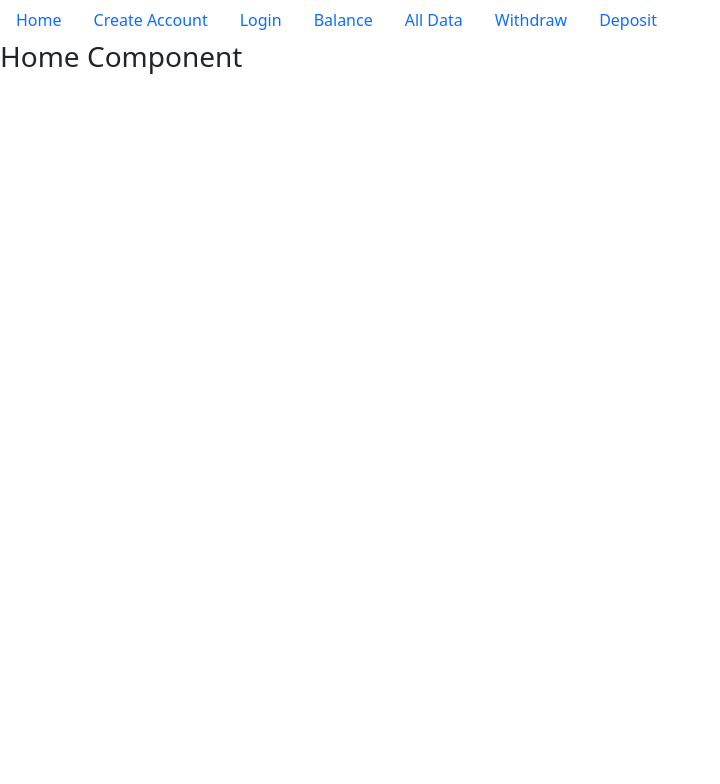
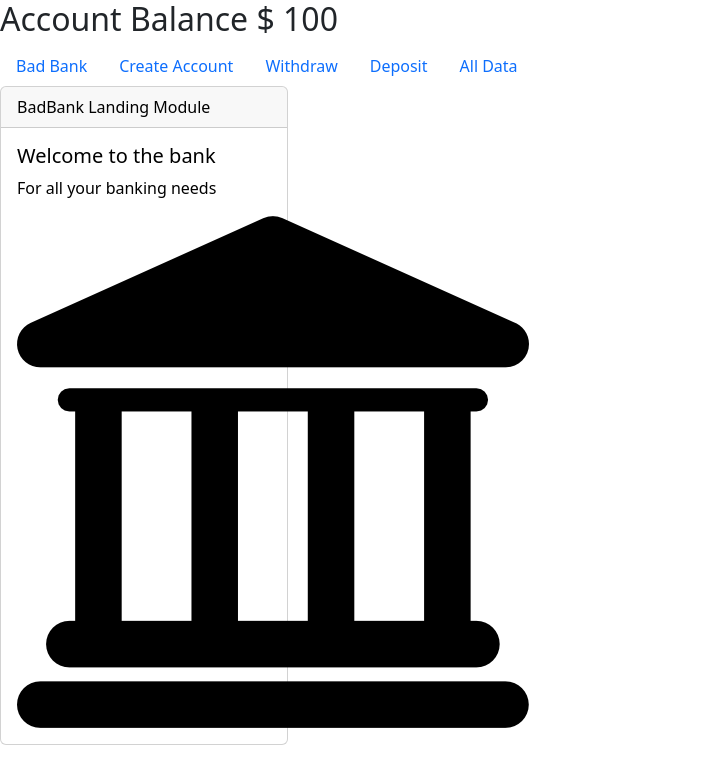
Before and after one commit to Mitsananikone/badbank, a React (Create React App) app: page / in a window 1280 px wide. Shown: the top 784 px of the page, without its empty margins (0-720 px from the left). Built offline with nearby package versions, Linux system fonts and the light colour scheme.

Commit message:
Home and Create_Account components working

```diff
--- a/package.json
+++ b/package.json
@@ -7,6 +7,7 @@
     "@testing-library/jest-dom": "^5.16.5",
     "@testing-library/react": "^13.4.0",
     "@testing-library/user-event": "^13.5.0",
+    "formik": "^2.2.9",
     "npm": "^8.19.2",
     "react": "^18.2.0",
     "react-bootstrap": "^2.5.0",
--- a/src/App.js
+++ b/src/App.js
@@ -10,36 +10,37 @@ import CreateAccount from "./Components/create_account/create_account.js";
 import Login from "./Components/login/login.js";
 import Balance from "./Components/balance/balance.js";
 import AllData from "./Components/all_data/all_data.js";
-import Withdraw from "./Components/withdraw/withdraw.js";
-import Deposit from "./Components/deposit/deposit.js";
+import ATMWithdraw from "./Components/withdraw/withdraw.js";
+import ATMDeposit from "./Components/deposit/deposit.js";
 import NavBar from "./Components/navbar/navbar.js";
+import {UserContext} from '../src/context.js';
+import Account from "./Components/account/account.js";
 
-
-const UserContext = React.createContext("null");
   function App() {
     console.log("App Loaded")
     return (
       <>
       <BrowserRouter>
-            <div>
-
+      <Account/>
+      <UserContext.Provider >
             <NavBar/>
-                <Routes>
+                <Routes className="container">
                   <Route path="/" exact element={<Home/>} />
                   <Route path="/Components/create_account/"  element={<CreateAccount/>} />
                   <Route path="/Components/login/" element={<Login/>} />
                   <Route path="/Components/balance/" element={<Balance/>} />
                   <Route path="/Components/all_data/" element={<AllData/>} />
-                  <Route path="/Components/withdraw/" element={<Withdraw/>} />
-                  <Route path="/Components/deposit/" element={<Deposit/>} />
+                  <Route path="/Components/withdraw/" element={<ATMWithdraw/>} />
+                  <Route path="/Components/deposit/" element={<ATMDeposit/>} />
 
                 </Routes>
-            </div>
 
+                </UserContext.Provider>
       </BrowserRouter>
     </>
     );
   };
 
+
 export default App;
 export {UserContext};
--- /dev/null
+++ b/src/Components/account/account.js
@@ -0,0 +1,64 @@
+import React from 'react';
+import ATMWithdraw from '../withdraw/withdraw.js';
+import ATMDeposit from '../deposit/deposit.js';
+
+
+  const Account = () => {
+    // let deposit = 0; // state of this transaction
+    const [deposit, setDeposit] = React.useState(0);
+    const [withdraw, setWithdraw] = React.useState(0);
+    const [balance, setBalance] = React.useState(100);
+    const [isDeposit, setIsDeposit] = React.useState(false);
+    const [isWithdraw, setIsWithdraw] = React.useState(false);
+     const [atmMode, setAtmMode] = React.useState('');
+    const [validTransaction, setValidTransaction] = React.useState(false);
+
+    let status = `Account Balance $ ${balance} `;
+    const handleChange = (event) => {
+      console.log(Number(event.target.value));
+      if (Number(event.target.value) <= 0) {
+        return setValidTransaction(false);
+      }
+      if (Number(event.target.value) > balance) {
+        setValidTransaction(false);
+      } else {
+        setValidTransaction(true);
+      }
+      setDeposit(Number(event.target.value));
+    };
+    const handleSubmit = (event) => {
+      let newTotal = isDeposit ? balance + deposit : balance - deposit;
+      setBalance(newTotal);
+      setValidTransaction(false);
+      event.preventDefault();
+    };
+
+    const handleModeSelect = (event) => {
+      console.log(event.target.value);
+      setAtmMode(event.target.value);
+      setValidTransaction(false);
+      if (event.target.value === 'Deposit') {
+        setIsDeposit(true);
+      } else {
+        setIsDeposit(false);
+      }
+    };
+
+    return (
+      <form onSubmit={handleSubmit}>
+        <>
+          <h2 id="total">{status}</h2>
+
+          {atmMode && (
+            <ATMDeposit
+              onChange={handleChange}
+              isDeposit={isDeposit}
+              isValid={validTransaction}
+            ></ATMDeposit>
+          )}
+        </>
+      </form>
+    );
+  };
+  // ========================================
+  export default Account;
--- a/src/Components/all_data/all_data.js
+++ b/src/Components/all_data/all_data.js
@@ -1,5 +1,5 @@
 import React from "react";
-import {UserContext} from '../../App.js';
+import {UserContext} from '../../context.js';
 
 function AllData() {
 
--- a/src/Components/create_account/create_account.js
+++ b/src/Components/create_account/create_account.js
@@ -1,16 +1,68 @@
 import React from "react";
-import {UserContext} from '../../App.js';
+import Card from '../../context';
+import UserContext from '../../context';
+
 
 function CreateAccount() {
-    const ctx = React.useContext(UserContext);
-    console.log("CreateAccount Loaded");
 
-    return (
-        <div>
-            <h3>Create Account Component</h3>
-            {JSON.stringify(ctx.users)}
-        </div>
-    )
+  console.log("Create Account Loaded")
+
+  const [show, setShow]       = React.useState(true);
+  const [status, setStatus]       = React.useState('');
+  const [name, setName]       = React.useState('');
+  const [email, setEmail]       = React.useState('');
+  const [password, setPassword]       = React.useState('');
+  // const ctx = React.useContext(UserContext);
+
+  function handleCreate() {
+    console.log(name, email, password);
+    if (!validate(name, 'name'))  return;
+    if (!validate(email, 'email'))  return;
+    if (!validate(password, 'password'))  return;
+    // ctx.users.push({name, email, password, balance:100});
+    setShow(false);
+  }
+
+function validate(field, label) {
+  if (!field) {
+    setStatus('Error: ' + label);
+    setTimeout(() => setStatus(''), 3000);
+    return false;
+  }
+  return true;
 }
 
-export default CreateAccount;
+
+
+function clearForm() {
+  setName('');
+  setEmail('');
+  setPassword('');
+  setShow(true);
+}
+
+  return (
+    <Card
+    bgcolor="primary"
+    header="Create Account"
+    status={status}
+    body={show ? (
+      <>
+      Name<br/>
+      <input type="input" className="form-control" id="name" placeholder="Enter Name" value={name} onChange={e => setName(e.currentTarget.value)} /><br/>
+      Email Address<br/>
+      <input type="input" className="form-control" id="email" placeholder="Enter Email" value={email} onChange={e => setEmail(e.currentTarget.value)} /><br/>
+      <input type="input" className="form-control" id="password" placeholder="Enter password" value={password} onChange={e => setPassword(e.currentTarget.value)} /><br/>
+      <button type="submit" className="btn btn-light" onClick={handleCreate}>Create Account</button>
+      </>
+    ):(
+      <>
+      <h5>Success</h5>
+      <button type="submit" className="btn btn-light" onClick={clearForm}>Add Another Account</button>
+      </>
+    )
+    }
+  />
+  )
+}
+  export default CreateAccount;
--- a/src/Components/deposit/deposit.js
+++ b/src/Components/deposit/deposit.js
@@ -1,16 +1,18 @@
 import React from "react";
 import {UserContext} from '../../App.js';
+import { useFormik } from "formik";
+import Account from '../account/account.js';
 
-function Deposit() {
-    const ctx = React.useContext(UserContext);
-    console.log("Deposit Loaded");
+const ATMDeposit = ({ onChange, isDeposit, isValid }) => {
+    const choice = ['Deposit', 'Cash Back'];
+    console.log(`ATM isDeposit: ${isDeposit}`);
+    return (
+      <label className="label huge">
+        <h3> {choice[Number(!isDeposit)]}</h3>
+        <input id="number-input" type="number" width="200" onChange={onChange}></input>
+        <input type="submit" disabled={!isValid} width="200" value="Submit" id="submit-input"></input>
+      </label>
+    );
+  };
 
-    return (
-        <div>
-            <h3>Deposit Component</h3>
-            {JSON.stringify(ctx.users)}
-        </div>
-    )
-}
-
-export default Deposit;
+  export default ATMDeposit;
--- a/src/Components/home/home.js
+++ b/src/Components/home/home.js
@@ -1,16 +1,17 @@
 import React from "react";
-import {UserContext} from '../../App.js';
+import Card from '../../context';
+import bankLogo from '../../images/bank.png';
 
-function Home() {
-    const ctx = React.useContext(UserContext);
-    console.log("Home Loaded");
-
+function Home(){
     return (
-        <div>
-            <h3>Home Component</h3>
-            {JSON.stringify(ctx.users)}
-        </div>
-    )
-}
+      <Card
+        txtcolor="black"
+        header="BadBank Landing Module"
+        title="Welcome to the bank"
+        text="For all your banking needs"
+        body={(<img src={bankLogo} alt="Bank Pic"/>)}
+      />
+    );
+  }
 
 export default Home;
--- a/src/Components/navbar/navbar.js
+++ b/src/Components/navbar/navbar.js
@@ -1,5 +1,4 @@
-import {Link} from 'react-router-dom';
-import {UserContext} from '../../App.js';
+import {Link} from "react-router-dom";
 
 function NavBar() {
     return (
@@ -14,25 +13,19 @@ function NavBar() {
 
             <ul className="nav nav-pills navbar-right">
     <li className="nav-item">
-        <a className="nav-link" href="/">Home</a>
+        <Link className="nav-link" to="/">Bad Bank</Link>
     </li>
     <li className="nav-item">
-        <a className="nav-link" href="/Components/create_account">Create Account</a>
+        <Link className="nav-link" to="/Components/create_account">Create Account</Link>
     </li>
     <li className="nav-item">
-        <a className="nav-link" href="/Components/login">Login</a>
+        <Link className="nav-link" to="/Components/withdraw">Withdraw</Link>
     </li>
     <li className="nav-item">
-        <a className="nav-link" href="/Components/balance">Balance</a>
+        <Link className="nav-link" to="/Components/deposit">Deposit</Link>
     </li>
     <li className="nav-item">
-        <a className="nav-link" href="/Components/all_data">All Data</a>
-    </li>
-    <li className="nav-item">
-        <a className="nav-link" href="/Components/withdraw">Withdraw</a>
-    </li>
-    <li className="nav-item">
-        <a className="nav-link" href="/Components/deposit">Deposit</a>
+        <Link className="nav-link" to="/Components/all_data">All Data</Link>
     </li>
 
         </ul>
--- a/src/Components/withdraw/withdraw.js
+++ b/src/Components/withdraw/withdraw.js
@@ -1,16 +1,78 @@
 import React from "react";
 import {UserContext} from '../../App.js';
+import { useFormik } from "formik";
+import Account from '../account/account.js';
 
-function Withdraw() {
-    const ctx = React.useContext(UserContext);
-    console.log("Withdraw Loaded");
+const ATMWithdraw = ({ onChange, isWithdraw, isValid }) => {
+    return (
+      <label className="label huge">
+        <h3> WITHDRAW</h3>
+        <input id="number-input" type="number" width="200" onChange={onChange}></input>
+        <input type="submit" disabled={!isValid} width="200" value="Submit" id="submit-input"></input>
+      </label>
+    );
+  };
 
-    return (
-        <div>
-            <h3>Withdraw Component</h3>
-            {JSON.stringify(ctx.users)}
-        </div>
-    )
-}
 
-export default Withdraw;
+  export default ATMWithdraw;
+
+// function Withdraw() {
+//     console.log("Withdraw Loaded");
+//     console.log(Account);
+//     //const ctx = React.useContext(UserContext);
+//     const formik = useFormik({
+//         initialValues: {
+//           balance: "",
+//           withdraw: "",
+//         },
+//         onSubmit: (values) => {
+//           alert("Withdraw Successful");
+//         },
+//         validate: (values) => {
+//           let errors = {};
+//           if (!values.withdraw) errors.withdraw = "field required";
+//           return errors;
+//         },
+//       });
+
+//       return (
+//         <div className="container">
+//         <h3>WITHDRAW</h3>
+
+//           <form onSubmit={formik.handleSubmit}>
+//           <div>balance </div>
+//             <span
+//               id="BalanceField"
+//               type="number"
+//               name="balance"
+//               onChange={formik.handleChange}
+//               value={formik.values.balance}
+//             />
+//             <br />
+
+//             <div>WITHDRAW AMMOUNT:</div>
+//             <input
+//               id="withdrawField"
+//               type="text"
+//               name="withdraw"
+//               onChange={formik.handleChange}
+//               value={formik.values.withdraw}
+//             />
+//             {formik.errors.withdraw ? (
+//               <div id="withdrawError" style={{ color: "red" }}>
+//                 {formik.errors.withdraw}
+//               </div>
+//             ) : null}
+
+//             <br />
+
+//             <button id="submitBtn" type="submit">
+//               WITHDRAW
+//             </button>
+//           </form>
+//         </div>
+//       );
+//     }
+
+
+// export default ATMWithdraw;
--- /dev/null
+++ b/src/context.js
@@ -0,0 +1,27 @@
+import React from 'react';
+
+export const  UserContext = React.createContext({users:[{name:'Mit',email:'Mitsananikone@gmail.com',password:'secret',balance:100}]});
+
+
+
+function Card(props){
+    function classes(){
+      const bg  = props.bgcolor ? ' bg-' + props.bgcolor : ' ';
+      const txt = props.txtcolor ? ' text-' + props.txtcolor: ' text-white';
+      return 'card mb-3 ' + bg + txt;
+    }
+
+    return (
+      <div className={classes()} style={{maxWidth: "18rem"}}>
+        <div className="card-header">{props.header}</div>
+        <div className="card-body">
+          {props.title && (<h5 className="card-title">{props.title}</h5>)}
+          {props.text && (<p className="card-text">{props.text}</p>)}
+          {props.body}
+          {props.status && (<div id='createStatus'>{props.status}</div>)}
+        </div>
+      </div>
+    );
+  }
+
+export default Card;
```
Also changed, not shown: public/index.html (+8 -5 lines), src/images/bank.png (added), 1 other file (tests, documents, lock files or other folders).
